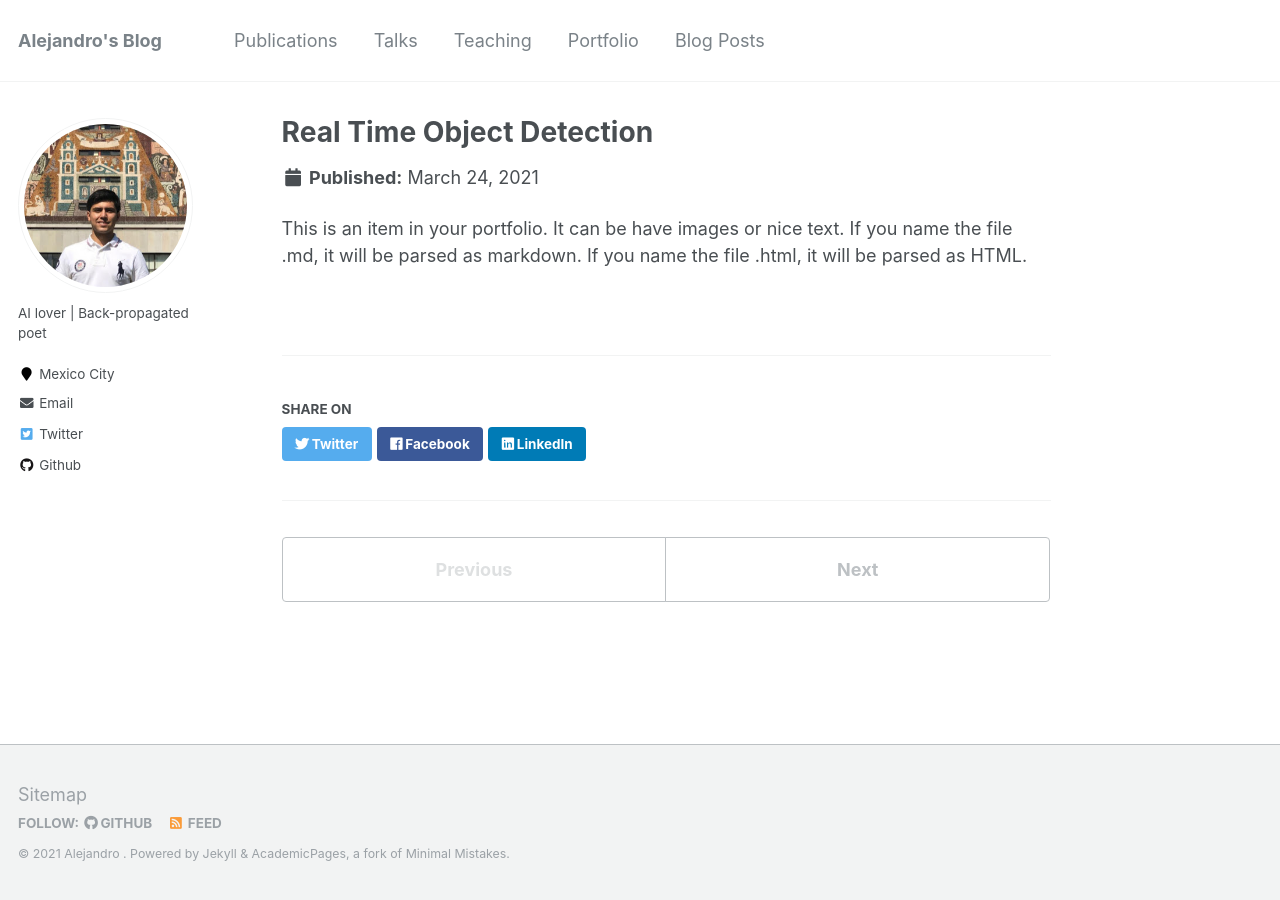
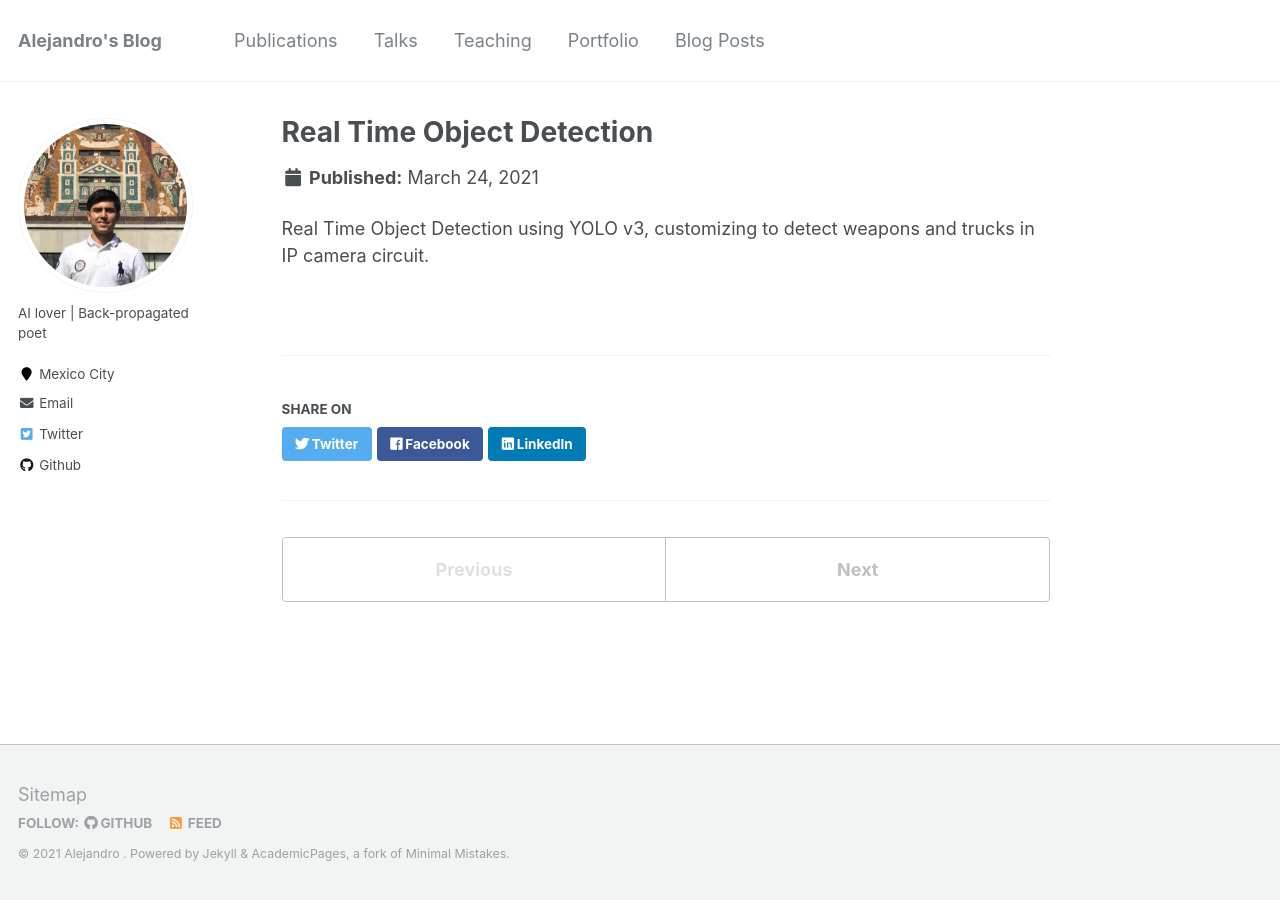
Before and after one commit to roher1727/roher1727.github.io, a Jekyll site: the page built from _portfolio/portfolio-1.md, in a window 1280 px wide. Built offline with Jekyll 4.4.1, drawn with Linux system fonts in a browser that asks for light colours.

Commit message:
New modifications 5

```diff
--- a/_portfolio/portfolio-1.md
+++ b/_portfolio/portfolio-1.md
@@ -1,7 +1,7 @@
 ---
 title: "Real Time Object Detection"
-excerpt: "Short description of portfolio item number 1<br/><img src='/images/program.gif'>"
+excerpt: "<br/><img src='/images/program.gif'>"
 collection: portfolio
 ---
 
-This is an item in your portfolio. It can be have images or nice text. If you name the file .md, it will be parsed as markdown. If you name the file .html, it will be parsed as HTML.
+Real Time Object Detection using YOLO v3, customizing to detect weapons and trucks in IP camera circuit.
```
Also changed, not shown: 5 other files.
